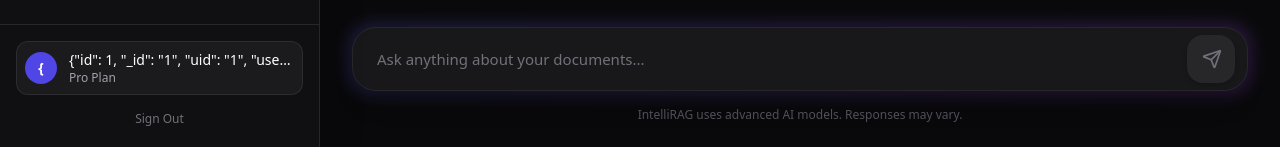
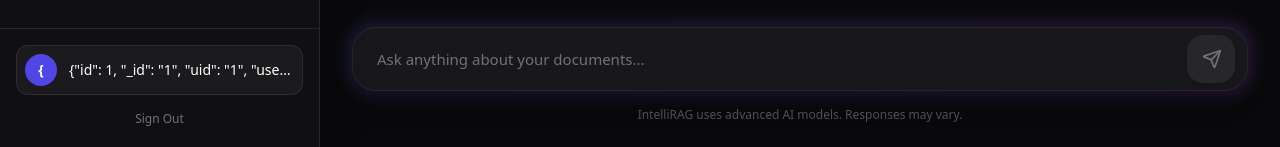
Before and after one commit to harshcoder-harsh/IntelliRAG, a React (Vite) app in the folder frontend/: page / in a window 1280 px wide. Shown: the part 653-800 px from the top of the page. Built offline with nearby package versions, Linux system fonts and the light colour scheme; no server answers; sample sign-in values are in the browser's storage.

Commit message:
fix: remove Pro Plan text from user profile in sidebar

```diff
--- a/frontend/src/pages/Home.tsx
+++ b/frontend/src/pages/Home.tsx
@@ -301,7 +301,6 @@
                   </div>
                   <div className="text-left flex-1 overflow-hidden">
                     <p className="text-sm font-medium text-white truncate">{currentUser}</p>
-                    <p className="text-xs text-zinc-400">Pro Plan</p>
                   </div>
                 </div>
                 <button
```
Also changed, not shown: 1 other file (tests, documents, lock files or other folders).
